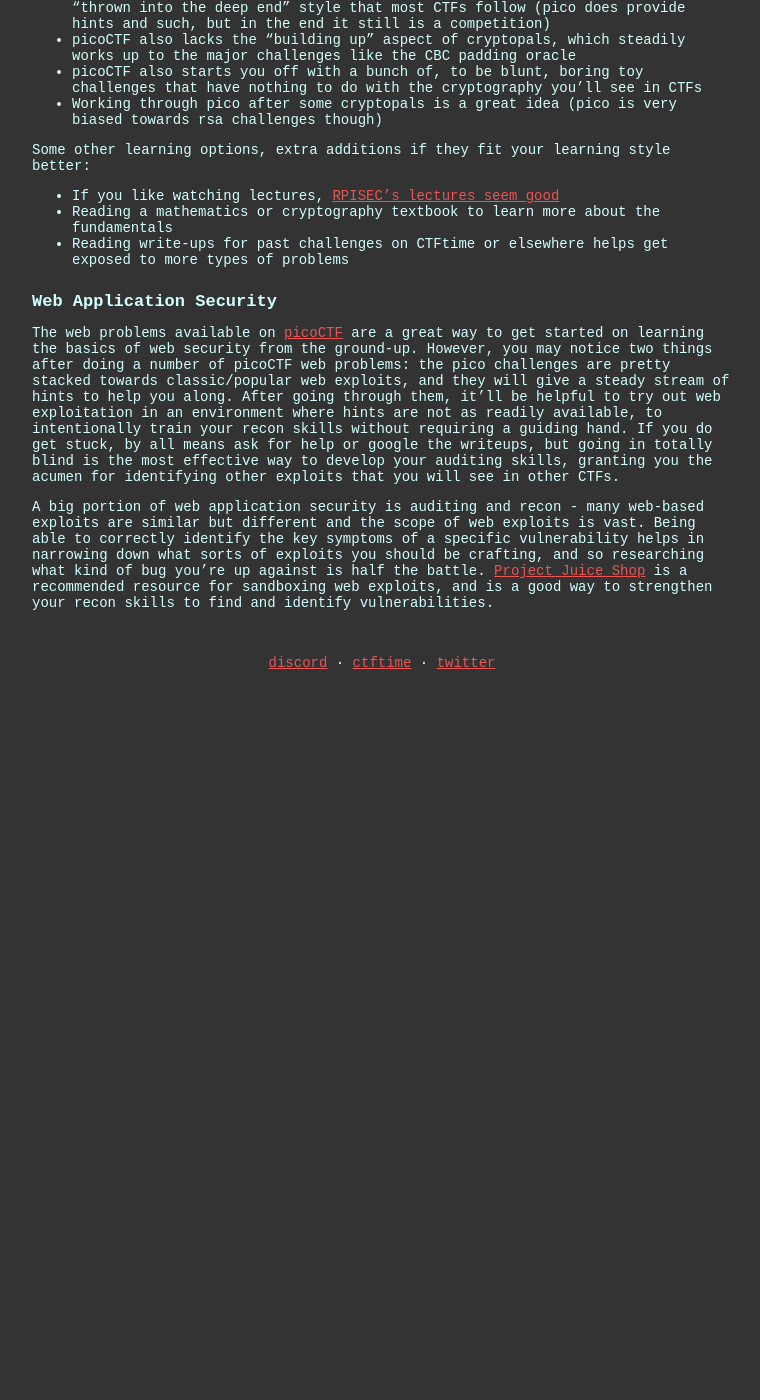
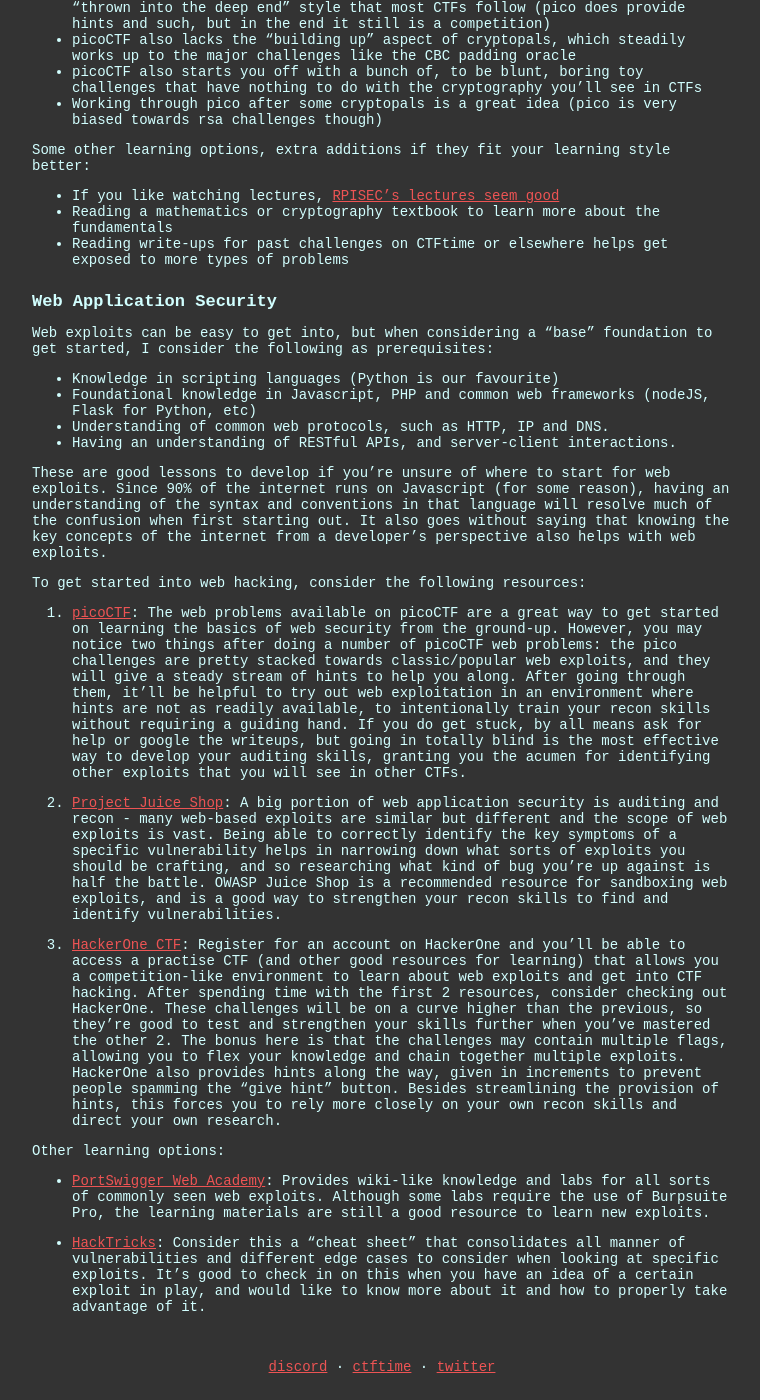
Before and after one commit to ubcctf/ubcctf.github.io, a Jekyll site: the page built from getting_started.md, in a window 1280 px wide and 1400 px high, scrolled down 1363 px. Shown: the whole window, without its empty margins (258-1018 px from the left). Built offline with Jekyll 4.4.1, drawn with Linux system fonts in a browser that asks for light colours; some web fonts are replaced; before the commit the page ends 2059 px from its top, so only the background shows below that.

Commit message:
more info for websploits in getting_started

```diff
--- a/getting_started.md
+++ b/getting_started.md
@@ -48,6 +48,24 @@
 
 ## Web Application Security
 
-The web problems available on [picoCTF](https://picoctf.org/index#picogym) are a great way to get started on learning the basics of web security from the ground-up. However, you may notice two things after doing a number of picoCTF web problems: the pico challenges are pretty stacked towards classic/popular web exploits, and they will give a steady stream of hints to help you along. After going through them, it'll be helpful to try out web exploitation in an environment where hints are not as readily available, to intentionally train your recon skills without requiring a guiding hand. If you do get stuck, by all means ask for help or google the writeups, but going in totally blind is the most effective way to develop your auditing skills, granting you the acumen for identifying other exploits that you will see in other CTFs.
+Web exploits can be easy to get into, but when considering a "base" foundation to get started, I consider the following as prerequisites:
 
-A big portion of web application security is auditing and recon - many web-based exploits are similar but different and the scope of web exploits is vast. Being able to correctly identify the key symptoms of a specific vulnerability helps in narrowing down what sorts of exploits you should be crafting, and so researching what kind of bug you're up against is half the battle. [Project Juice Shop](https://owasp.org/www-project-juice-shop/) is a recommended resource for sandboxing web exploits, and is a good way to strengthen your recon skills to find and identify vulnerabilities.
+- Knowledge in scripting languages (Python is our favourite)
+- Foundational knowledge in Javascript, PHP and common web frameworks (nodeJS, Flask for Python, etc)
+- Understanding of common web protocols, such as HTTP, IP and DNS.
+- Having an understanding of RESTful APIs, and server-client interactions.
+
+These are good lessons to develop if you're unsure of where to start for web exploits. Since 90% of the internet runs on Javascript (for some reason), having an understanding of the syntax and conventions in that language will resolve much of the confusion when first starting out. It also goes without saying that knowing the key concepts of the internet from a developer's perspective also helps with web exploits.
+
+To get started into web hacking, consider the following resources:
+
+1. [picoCTF](https://picoctf.org/index#picogym): The web problems available on picoCTF are a great way to get started on learning the basics of web security from the ground-up. However, you may notice two things after doing a number of picoCTF web problems: the pico challenges are pretty stacked towards classic/popular web exploits, and they will give a steady stream of hints to help you along. After going through them, it'll be helpful to try out web exploitation in an environment where hints are not as readily available, to intentionally train your recon skills without requiring a guiding hand.  If you do get stuck, by all means ask for help or google the writeups, but going in totally blind is the most effective way to develop your auditing skills, granting you the acumen for identifying other exploits that you will see in other CTFs.
+
+2. [Project Juice Shop](https://owasp.org/www-project-juice-shop/): A big portion of web application security is auditing and recon - many web-based exploits are similar but different and the scope of web exploits is vast. Being able to correctly identify the key symptoms of a specific vulnerability helps in narrowing down what sorts of exploits you should be crafting, and so researching what kind of bug you're up against is half the battle. OWASP Juice Shop is a recommended resource for sandboxing web exploits, and is a good way to strengthen your recon skills to find and identify vulnerabilities.
+
+3. [HackerOne CTF](https://www.hackerone.com/for-hackers/hacker-101): Register for an account on HackerOne and you'll be able to access a practise CTF (and other good resources for learning) that allows you a competition-like environment to learn about web exploits and get into CTF hacking. After spending time with the first 2 resources, consider checking out HackerOne. These challenges will be on a curve higher than the previous, so they're good to test and strengthen your skills further when you've mastered the other 2. The bonus here is that the challenges may contain multiple flags, allowing you to flex your knowledge and chain together multiple exploits. HackerOne also provides hints along the way, given in increments to prevent people spamming the "give hint" button. Besides streamlining the provision of hints, this forces you to rely more closely on your own recon skills and direct your own research.
+
+Other learning options:
+- [PortSwigger Web Academy](https://portswigger.net/web-security): Provides wiki-like knowledge and labs for all sorts of commonly seen web exploits. Although some labs require the use of Burpsuite Pro, the learning materials are still a good resource to learn new exploits.
+
+- [HackTricks](https://book.hacktricks.xyz/): Consider this a "cheat sheet" that consolidates all manner of vulnerabilities and different edge cases to consider when looking at specific exploits. It's good to check in on this when you have an idea of a certain exploit in play, and would like to know more about it and how to properly take advantage of it.
```
